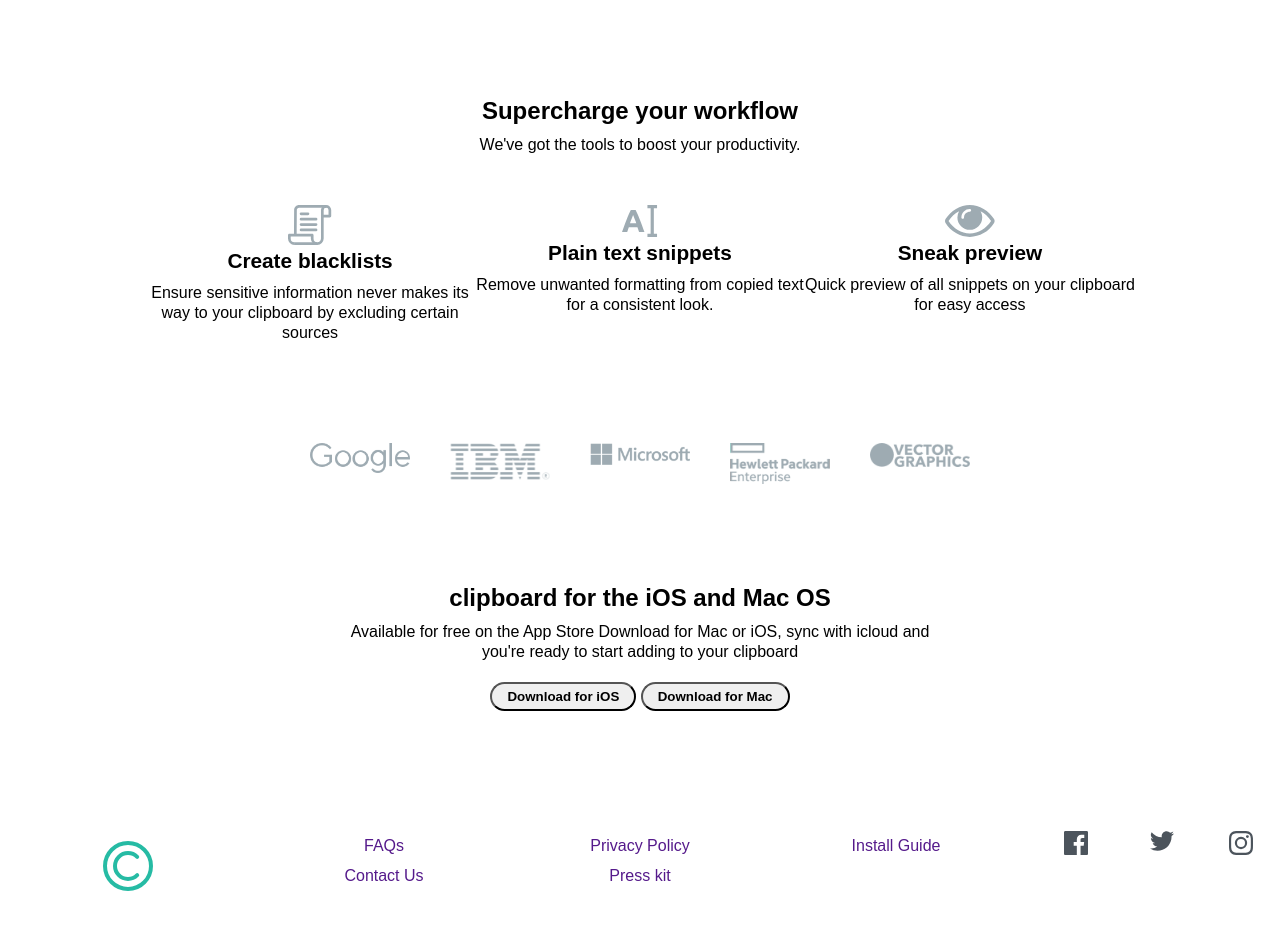
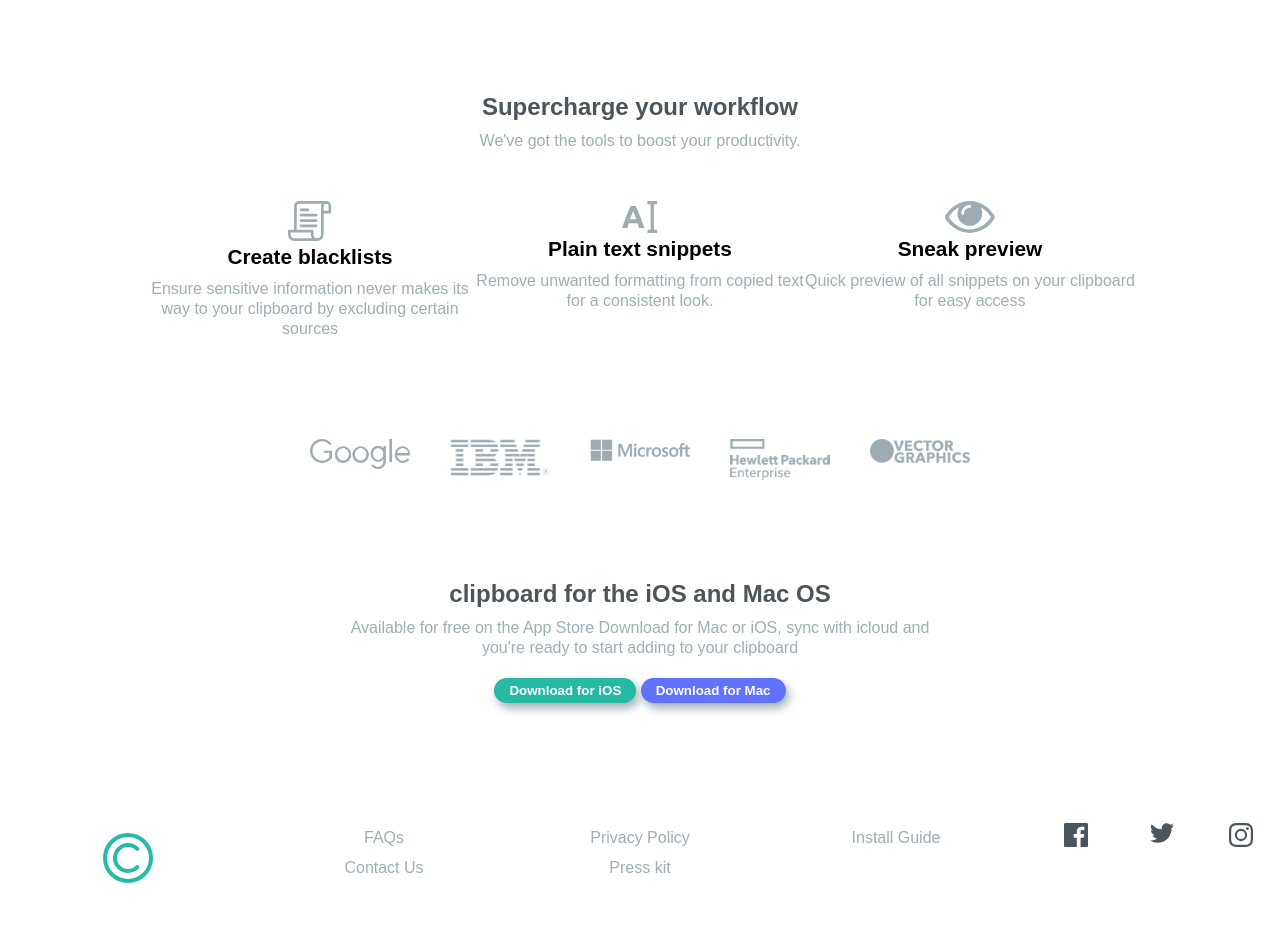
Before and after one commit to ikpeidongesit8-collab/CLIPBOARD-LANDING-PAGE, a plain HTML site: page index.html in a window 1280 px wide. Shown: the part 1446-2376 px from the top of the page. Drawn offline with Linux system fonts and the light colour scheme.

Commit message:
solution 1

```diff
--- a/style.css
+++ b/style.css
@@ -20,23 +20,43 @@
     font-size: 1.5em;
     text-align: center;
     margin-bottom: 10px;
+    color: rgb(76, 84, 92);
 }
 p{
     font-size: medium;
     text-align: center;
     line-height: 20px;
+    color: rgb(159, 173, 181);
 }
 .clip-button{
     padding: 5px 15px ;
     font-weight: bold;
     border-radius: 20px;
     margin-top: 20px;
+    color: white;
+    border:none;
+    cursor: pointer;
+    background-color:rgb(38, 186, 164);
+    box-shadow: 3px 5px 10px  rgb(159, 173, 181);
+    transition: 0.15s;
+}
+.clip-button:hover{
+    opacity: 0.7;
 }
 .clip-button2{
     padding: 5px 15px ;
     font-weight: bold;
     border-radius: 20px;
     margin-top: 20px;
+    background-color: rgb(97, 114, 255);
+    color: white;
+    border: none;
+    box-shadow: 3px 5px 10px  rgb(159, 173, 181);
+    cursor: pointer;
+    transition: 0.15s;
+}
+.clip-button2:hover{
+    opacity: 0.7;
 }
 .clipboard-div2{
     text-align: center;
@@ -108,12 +128,33 @@
 .install{
     line-height: 30px;
     text-decoration: none;
+    color: rgb(159, 173, 181);
+}
+.faqs:hover,
+.privacy:hover,
+.install:hover{
+    color:rgb(38, 186, 164);
 }
 .footer-icon{
     display: grid;
     grid-template-columns: 1fr 1fr 1fr;
     margin-left: 20px;
 }
+.facebook-icon img,
+.twitter-icon img,
+.instagram-icon img {
+    transition: all 0.3s ease;
+}
+
+.facebook-icon:hover img,
+.twitter-icon:hover img,
+.instagram-icon:hover img {
+    filter: invert(56%) sepia(81%) saturate(357%) hue-rotate(123deg) brightness(91%) contrast(88%)
+            drop-shadow(0 0 8px rgba(38, 186, 164, 0.6));
+
+    transform: scale(1.1);
+}
+
 /* ============================================================
    TABLET (768px)
    ============================================================ */
```
